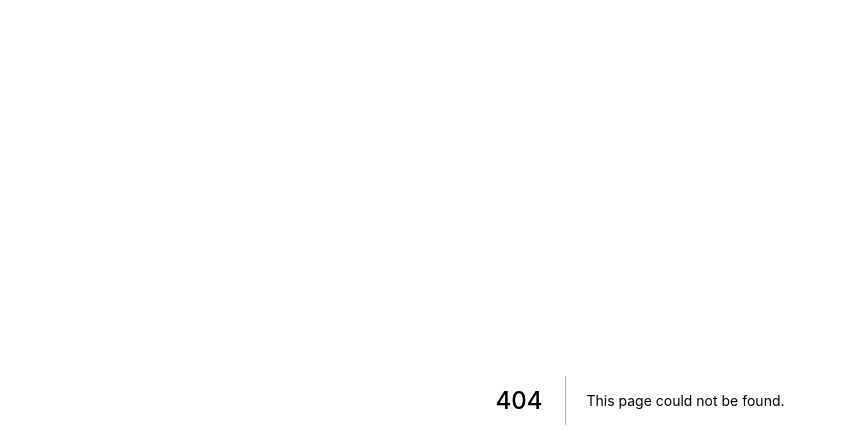
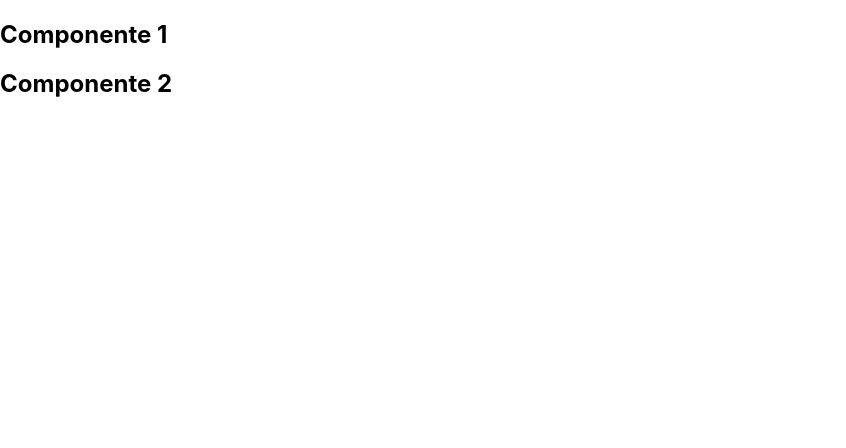
Before and after one commit to codingscode/Framework-Next, a Next.js app in the folder 001/exercicos-1/: page /modulo/teste in a window 1280 px wide. Before the commit this address had no page. Shown: the top 448 px of the page, without its empty margins (0-846 px from the left). Built offline with nearby package versions, Linux system fonts and the light colour scheme.

Commit message:
parte 80

```diff
--- /dev/null
+++ b/001/exercicos-1/components/modulo/funcionais.jsx
@@ -0,0 +1,15 @@
+
+
+export function Comp1() {
+
+   return (
+      <h2>Componente 1</h2>
+   )
+}
+
+export const Comp2 = () => {
+
+   return (
+      <h2>Componente 2</h2>
+   )
+}
--- /dev/null
+++ b/001/exercicos-1/pages/modulo/teste.jsx
@@ -0,0 +1,13 @@
+
+import { Comp1, Comp2 } from '../../components/modulo/funcionais'
+
+
+export default function teste() {
+
+   return (
+      <div>
+         <Comp1 />
+         <Comp2 />
+      </div>
+   )
+}
```
Also changed, not shown: 1 other file (tests, documents, lock files or other folders).
